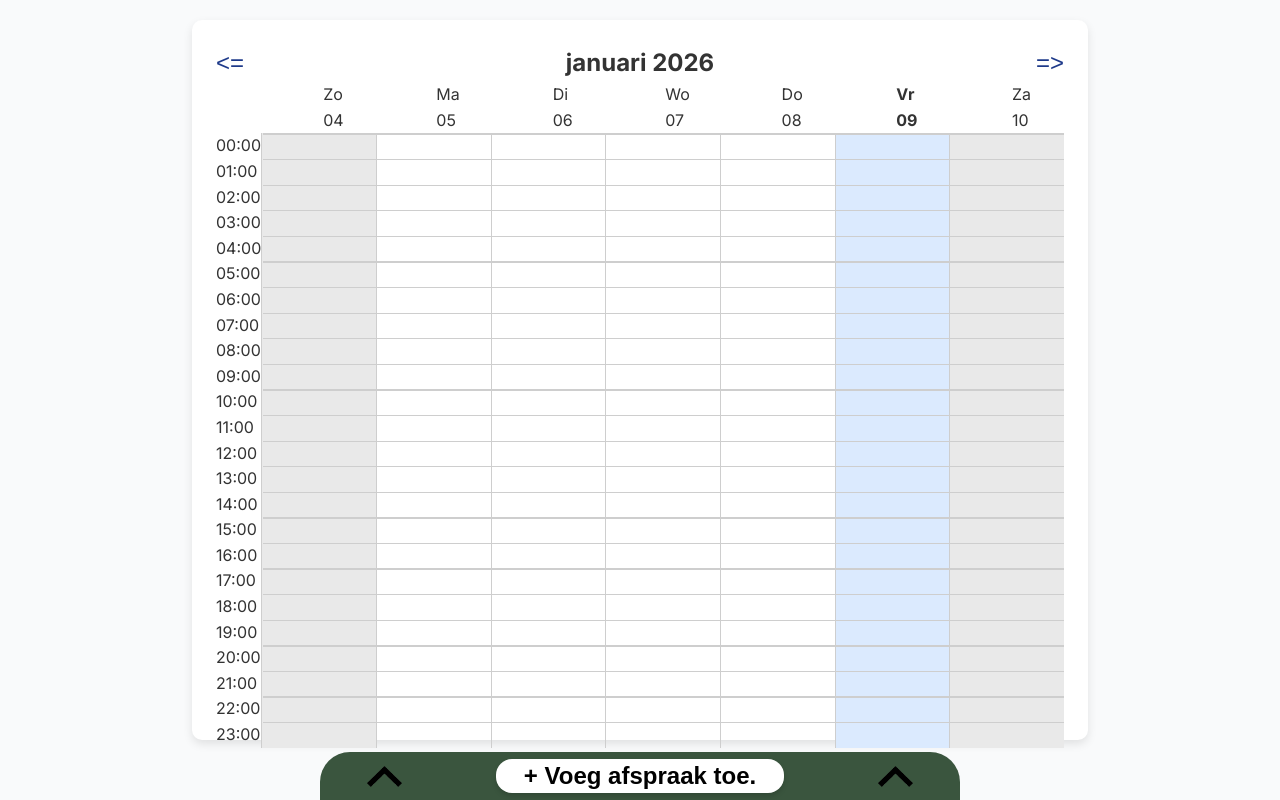
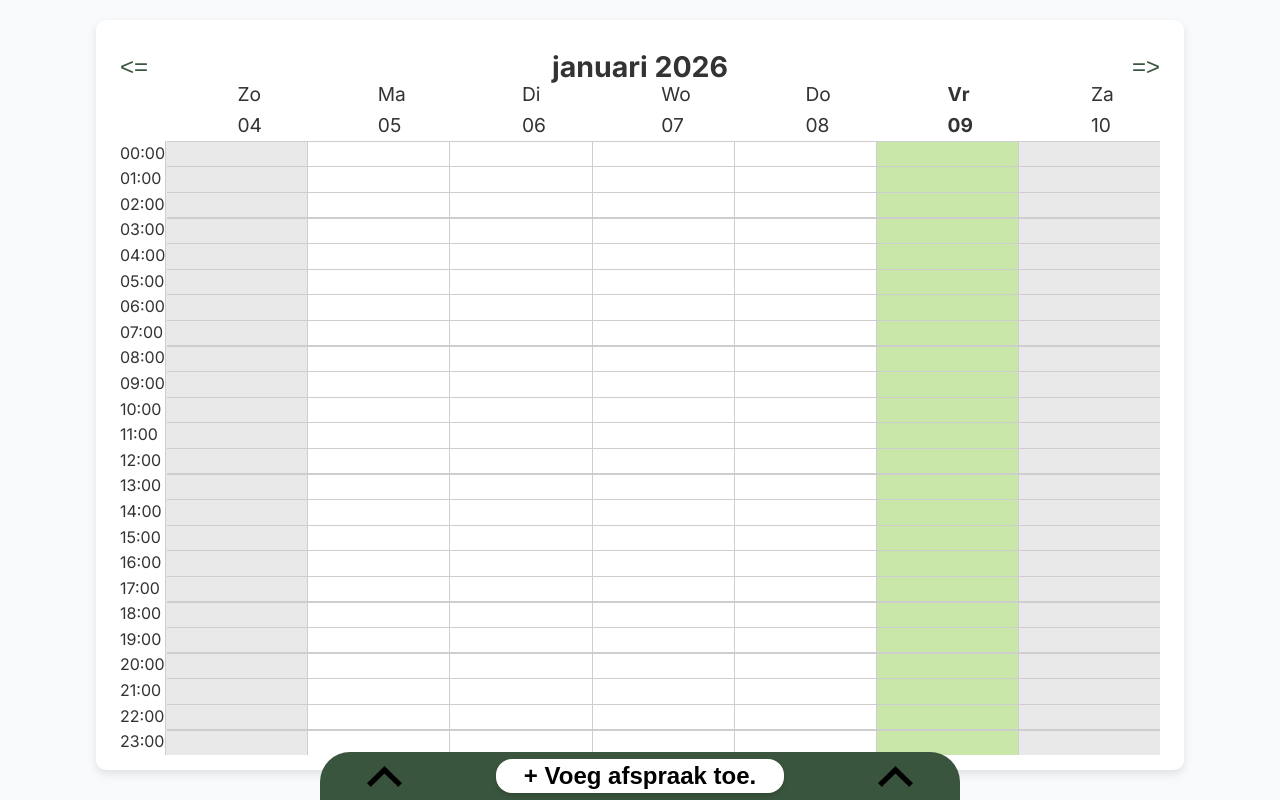
Before and after one commit to fszzl21/Het-Digitale-Erf, a PHP site: page / in a window 1280 px wide. Run offline with PHP 8.4, Linux system fonts and the light colour scheme; data that the repository does not hold is empty.

Commit message:
Responsiveness toegevoegd

```diff
--- a/GoogleAgendaCloneM/calendar.js
+++ b/GoogleAgendaCloneM/calendar.js
@@ -468,7 +468,7 @@ function renderDayCalendar(date = new Date()) {
   const dayEvents = events.filter(e => e.date === dateStr);
 
   // Reset variabeles
-  let resizeCounter2 = 2.5;
+  let resizeCounter2 = 5;
   var eventCounter2 = 1;
   var zIndexCounter2 = "20";
 
@@ -537,7 +537,7 @@ function renderDayCalendar(date = new Date()) {
         // Apply resizing to event
         timeSlotEl.style.left = parseInt(timeSlotEl.style.left) + resizeCounter2 + "%";
         timeSlotEl.style.width = parseInt(timeSlotEl.style.width) - resizeCounter2 + "%";
-        resizeCounter2 += 2.5
+        resizeCounter2 += 5
       }
     }
     eventCounter2 += 1
--- a/GoogleAgendaCloneM/style.css
+++ b/GoogleAgendaCloneM/style.css
@@ -1,7 +1,7 @@
 :root {
-  --primary: #3B82F6;
-  --primary-light: #DBEAFE;
-  --primary-dark: #1E3A8A;
+  --primary: #AFE378;
+  --primary-light: #C8E7A8;
+  --primary-dark: #3A553E;
   --background: #F9FaFB;
   --success: #d1fae5;
   --success-text: #065f46;
@@ -20,12 +20,13 @@ body {
   background-color: var(--background);
   color: #333;
   line-height: 1.6;
+  overflow: auto;
 }
 
 /* Calendar Contantion */
 
 .calendar {
-  max-width: 70vw;
+  max-width: 90vw;
   height: 90vh;
   margin: 20px auto;
   background-color: white;
@@ -35,6 +36,31 @@ body {
   flex-direction: column;
   justify-content: flex-start;
   box-shadow: 0 4px 10px rgba(0, 0, 0, 0.1);
+}
+
+@media (max-width: 1500px) {
+  .calendar {
+    max-width: 85vw;
+  }
+}
+
+@media (max-width: 1200px) {
+  .calendar {
+    max-width: 95vw;
+  }
+}
+
+@media (max-width: 750px) {
+  .calendar {
+    min-width: 700px;
+    height: 100vh;
+  }
+}
+
+@media (max-height: 830px) {
+  .calendar {
+     height: 750px;
+  }
 }
 
 .nav-btn-container {
@@ -99,6 +125,19 @@ body {
   right: 45%;
   bottom: 100%;
   padding: 0px 20px;
+  font-size: 1.2rem;
+}
+
+@media (min-width: 280px) {
+  #monthYear {
+    font-size: calc(16px + 5 * ((100vw - 280px) / 400));
+  }
+}
+
+@media (min-width: 1300px) {
+  #monthYear {
+    font-size: 29px;
+  }
 }
 
 .today-day-marker {
```
Also changed, not shown: other parts of GoogleAgendaCloneM/style.css (+53 -6 lines).
